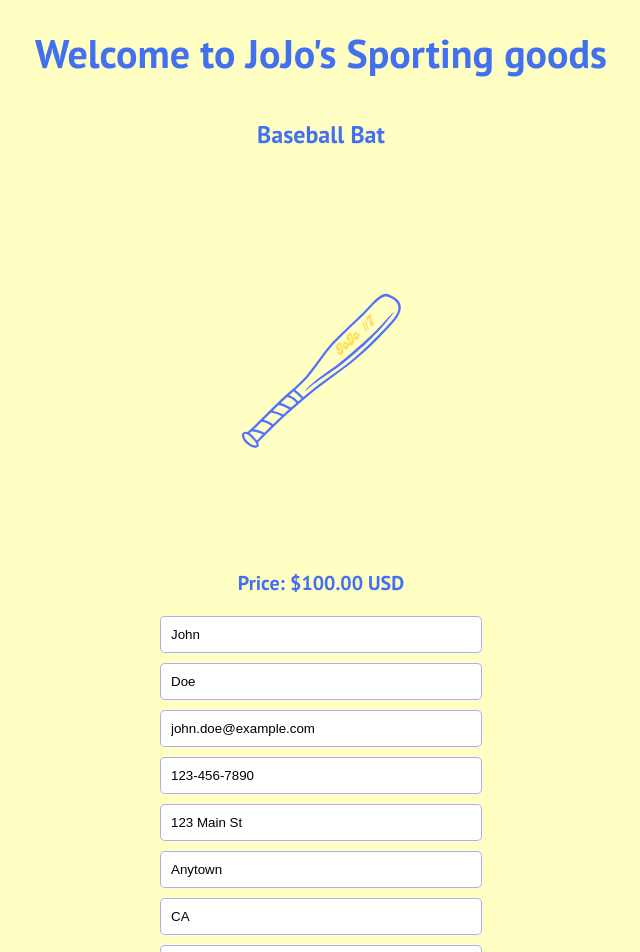
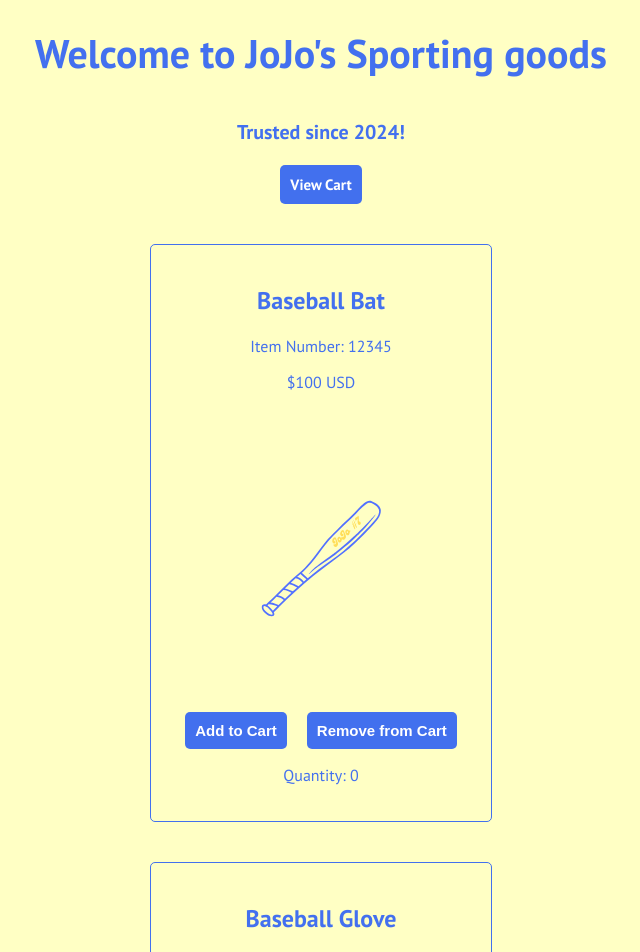
Before and after one commit to jovanna24/ShoppingCart, a React (Create React App) app: page / in a window 1280 px wide. Shown: the top 952 px of the page, without its empty margins (319-959 px from the left). Built offline with nearby package versions, Linux system fonts and the light colour scheme; no server answers.

Commit message:
added new home page and product addition, removal functionality

```diff
--- a/src/App.js
+++ b/src/App.js
@@ -1,17 +1,24 @@
-import React from 'react';
-import { BrowserRouter as Router, Route, Routes } from 'react-router-dom';
-import CartPage from './components/CartPage/CartPage.jsx';
-import ThankYouPage from './components/ThankYouPage/ThankYouPage.jsx';
-import './App.css';
+import React from "react";
+import { BrowserRouter as Router, Route, Routes } from "react-router-dom";
+import CartPage from "./components/CartPage/CartPage.jsx";
+import Products from "./components/Products/Products.jsx";
+import ThankYouPage from "./components/ThankYouPage/ThankYouPage.jsx";
+import "./App.css";
+import { CartProvider } from "./context/CartContext.jsx";
+import Header from "./components/Header/Header.jsx";
 
 function App() {
   return (
-    <Router>
-      <Routes>
-        <Route path="/" element={<CartPage />} />
-        <Route path="/thank-you" element={<ThankYouPage />} />
-      </Routes>
-    </Router>
+    <CartProvider>
+      <Router>
+      <Header />
+        <Routes>
+          <Route path="/" element={<Products />} />
+          <Route path="/cart" element={<CartPage />} />
+          <Route path="/thank-you" element={<ThankYouPage />} />
+        </Routes>
+      </Router>
+    </CartProvider>
   );
 }
 
--- a/src/components/CartPage/CartPage.css
+++ b/src/components/CartPage/CartPage.css
@@ -3,7 +3,8 @@
     flex-direction: column;
     align-items: center;
     justify-content: center;
-    color:rgba(39, 91, 245, 0.869)
+    color:rgba(39, 91, 245, 0.869);
+    text-align: center;
 }
 
 .cart-container img{
@@ -58,3 +59,27 @@
     width: 300px;
     border-radius: 50%;
 }
+
+button {
+    font-size: 15px;
+    font-weight: bold;
+    margin-bottom: 20px;
+    color: rgba(39, 91, 245, 0.869);
+    text-decoration: none;
+    padding: 10px;
+    border-radius: 5px;
+    background-color: rgba(39, 91, 245, 0.869);
+    color: white;
+    cursor: pointer;
+    transition: ease-out 0.3s;
+    border: none;
+    margin: 0 10px;
+}
+
+.cart-total{
+    font-size: 20px;
+    font-weight: bold;
+    margin-bottom: 20px;
+    color: rgba(39, 91, 245, 0.869);
+    text-align: center;
+}
--- a/src/components/CartPage/CartPage.jsx
+++ b/src/components/CartPage/CartPage.jsx
@@ -1,11 +1,12 @@
 import { useNavigate } from "react-router-dom";
 import { PayPalButtons, PayPalScriptProvider } from "@paypal/react-paypal-js";
 import "./CartPage.css";
-import Bat from "../../assets/images/bat.svg";
 import Logo from "../../assets/images/PPLogo.svg";
+import { CartContext } from "../../context/CartContext.jsx";
+import { useContext } from "react";
 
 const CartPage = () => {
-
+  const { cart, removeFromCart, updateQuantity } = useContext(CartContext);
   const navigate = useNavigate();
 
   const handleApprove = (data, actions) => {
@@ -27,11 +28,27 @@ const CartPage = () => {
 
   return (
     <div className="cart-container">
-      <h1 className="header">Welcome to JoJo's Sporting goods</h1>
-      <h2> Baseball Bat </h2>
-      <img src={Bat} alt="" />
       <div className="text-center">
-        <div className="price">Price: $100.00 USD</div>
+        <div className="cart-content">
+          {cart.length === 0 ? (
+            <p>Your cart is empty.</p>
+          ) : (
+            cart.map((item, index) => (
+              <div className="cart-item" key={index}>
+                <img src={item.img} alt={item.name} />
+                <p>{item.name}</p>
+                <p>${item.price.toFixed(2)}</p>
+                <p>Quantity: {item.quantity}</p>
+                <button onClick={() => updateQuantity(item, item.quantity + 1)}>Increase Quantity</button>
+                <button onClick={() => updateQuantity(item, item.quantity - 1)} disabled={item.quantity <= 1}>Decrease Quantity</button>
+                <button onClick={() => removeFromCart(item)}>Remove from Cart</button>
+              </div>
+            ))
+          )}
+          <div className="cart-total">
+            <p>Total: ${cart.reduce((acc, item) => acc + item.price * item.quantity, 0).toFixed(2)}</p>
+          </div>
+        </div>
       </div>
       <div className="buyer-info">
         <input type="text" placeholder="First Name" defaultValue="John" />
@@ -58,7 +75,7 @@ const CartPage = () => {
                 {
                   amount: {
                     currency_code: "USD",
-                    value: "100.00",
+                    value: cart.reduce((total, item) => total + (item.price * item.quantity), 0).toFixed(2),
                   },
                 },
               ],
--- /dev/null
+++ b/src/components/Header/Header.css
@@ -0,0 +1,34 @@
+.header-contents{
+    display: flex;
+    flex-direction: column;
+    align-items: center;
+    justify-content: center;
+    color:rgba(39, 91, 245, 0.869)
+}
+
+.header-contents h1{
+    font-size: 40px;
+    font-weight: bold;
+    margin-bottom: 20px;
+}
+
+.header-contents p{
+    font-size: 20px;
+    font-weight: bold;
+    margin-bottom: 20px;
+}
+
+.view-cart, .home{
+    font-size: 15px;
+    font-weight: bold;
+    margin-bottom: 20px;
+    color: rgba(39, 91, 245, 0.869);
+    text-decoration: none;
+    padding: 10px;
+    border-radius: 5px;
+    background-color: rgba(39, 91, 245, 0.869);
+    color: white;
+    cursor: pointer;
+    box-shadow: inset 0 0 0 0 rgba(39, 91, 245, 0.869);
+    transition: ease-out 0.3s;
+}
--- /dev/null
+++ b/src/components/Header/Header.jsx
@@ -0,0 +1,26 @@
+import React from 'react'
+import { Link, useLocation } from 'react-router-dom'
+import './Header.css'
+
+const Header = () => {
+
+    const location = useLocation();
+    const currentPath = location.pathname;
+
+  return (
+    <div>
+      <div className="header-contents">
+        <h1>Welcome to JoJo's Sporting goods</h1>
+        <p>Trusted since 2024!</p>
+        {currentPath === '/' ? (
+        <Link to="/cart" className="view-cart" >View Cart</Link>
+        ) : (
+        <Link to="/" className="home">Home</Link>
+        )
+}
+      </div>
+    </div>
+  )
+}
+
+export default Header
--- /dev/null
+++ b/src/components/ProductCard/ProductCard.css
@@ -0,0 +1,26 @@
+.product-card {
+    border: 1px solid rgba(39, 91, 245, 0.869);
+    border-radius: 5px;
+    padding: 20px;
+    margin: 20px;
+}
+
+.product-card img {
+    width: 300px;
+}
+
+.product-card button {
+    font-size: 15px;
+    font-weight: bold;
+    margin-bottom: 20px;
+    color: rgba(39, 91, 245, 0.869);
+    text-decoration: none;
+    padding: 10px;
+    border-radius: 5px;
+    background-color: rgba(39, 91, 245, 0.869);
+    color: white;
+    cursor: pointer;
+    transition: ease-out 0.3s;
+    border: none;
+    margin: 0 10px;
+}
--- /dev/null
+++ b/src/components/ProductCard/ProductCard.jsx
@@ -0,0 +1,32 @@
+import React from 'react'
+import PropTypes from 'prop-types';
+import './ProductCard.css';
+
+const ProductCard = ({ product, onAddToCart, onRemoveFromCart, quantity}) => {
+
+  return (
+    <div className='product-card'>
+        <h2>{product.name}</h2>
+        <p>Item Number: {product.itemNumber}</p>
+        <p>${product.price} USD</p>
+        <img src={product.img} alt={product.name} />
+        <br />
+        <button onClick={() => onAddToCart(product)}>Add to Cart</button>
+        <button onClick={() => onRemoveFromCart(product)}>Remove from Cart</button>
+        <p>Quantity: {quantity}</p>
+    </div>
+  );
+};
+
+ProductCard.propTypes = {
+    product: PropTypes.shape({
+        name: PropTypes.string,
+        itemNumber: PropTypes.string,
+        price: PropTypes.number,
+        img: PropTypes.object
+    }).isRequired,
+    onAddToCart: PropTypes.func.isRequired,
+    onRemoveFromCart: PropTypes.func.isRequired
+};
+
+export default ProductCard;
--- /dev/null
+++ b/src/components/Products/Products.css
@@ -0,0 +1,28 @@
+.product-container {
+    display: flex;
+    flex-direction: column;
+    align-items: center;
+    justify-content: center;
+    color:rgba(39, 91, 245, 0.869);
+    text-align: center;
+
+}
+
+.product-container img{
+    width: 400px;
+}
+
+.footer-content{
+    display: flex;
+    flex-direction: column;
+    align-items: center;
+    justify-content: center;
+    color:rgba(39, 91, 245, 0.869);
+    text-align: center;
+}
+
+.footer-content img{
+    width: 300px;
+    margin-bottom: 20px;
+    border-radius: 50%;
+}
--- /dev/null
+++ b/src/components/Products/Products.jsx
@@ -0,0 +1,65 @@
+import React, { useContext } from 'react'
+import './Products.css'
+import Bat from '../../assets/images/bat.svg';
+import Glove from '../../assets/images/glove.svg';
+import BattingGlove from '../../assets/images/battingGlove.svg';
+import ProductCard from '../ProductCard/ProductCard.jsx';
+import { CartContext } from '../../context/CartContext.jsx';
+import Logo from '../../assets/images/PPLogo.svg';
+
+const Products = () => {
+
+    const { addToCart, removeFromCart, cart } = useContext(CartContext);
+
+    const products = [
+        {
+            name: "Baseball Bat",
+            itemNumber: "12345",
+            price: 100.00,
+            img: Bat
+        },
+        {
+            name: "Baseball Glove",
+            itemNumber: "12346",
+            price: 50.00,
+            img: Glove
+        },
+        {
+            name: "Batting Glove",
+            itemNumber: "12347",
+            price: 25.00,
+            img: BattingGlove
+        }
+    ];
+
+    const getQuantity = (itemNumber) => {
+        const item = cart.find(product => product.itemNumber === itemNumber);
+        return item ? item.quantity : 0;
+    }
+
+  return (
+    <div>
+    <div className='product-container'>
+
+      {products.map((product, index) => {
+        return (
+          <ProductCard
+          key={index}
+          product={product}
+          onAddToCart={addToCart}
+          onRemoveFromCart={removeFromCart}
+          quantity={getQuantity(product.itemNumber)}
+          />
+        )
+      })}
+
+    </div>
+    <div className="footer-content">
+      <img src= {Logo} alt="logo" />
+    </div>
+    </div>
+
+  )
+}
+
+export default Products;
--- /dev/null
+++ b/src/context/CartContext.jsx
@@ -0,0 +1,45 @@
+import React, { createContext, useState } from 'react';
+
+export const CartContext = createContext();
+
+export const CartProvider = ({ children }) => {
+  const [cart, setCart] = useState([]);
+
+  const addToCart = (product) => {
+    setCart((prevCart) => {
+      // Check if the product is already in the cart
+      const existingProduct = prevCart.find(item => item.itemNumber === product.itemNumber);
+      if (existingProduct) {
+        // If it exists, increase the quantity (or simply return the cart as is)
+        return prevCart.map(item =>
+          item.itemNumber === product.itemNumber
+          ? { ...item, quantity: (item.quantity || 1) + 1 }
+          : item
+        );
+      } else {
+        // If it does not exist, add it to the cart with quantity 1
+        return [...prevCart, { ...product, quantity: 1 }];
+      }
+    });
+  };
+
+  const removeFromCart = (product) => {
+    setCart((prevCart) => prevCart.filter(item => item.itemNumber !== product.itemNumber));
+  };
+
+  const updateQuantity = (product, quantity) => {
+    setCart((prevCart) =>
+      prevCart.map(item =>
+        item.itemNumber === product.itemNumber
+        ? { ...item, quantity }
+        : item
+      )
+    );
+  };
+
+  return (
+    <CartContext.Provider value={{ cart, addToCart, removeFromCart, updateQuantity }}>
+      {children}
+    </CartContext.Provider>
+  );
+};
```
